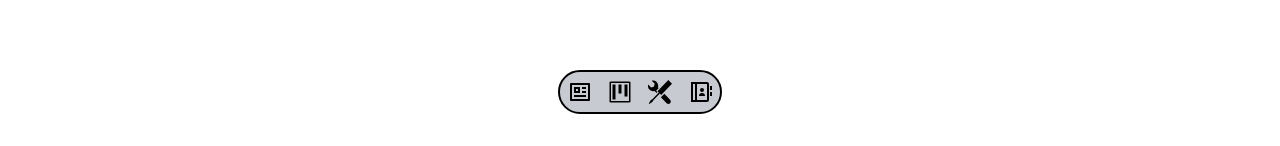
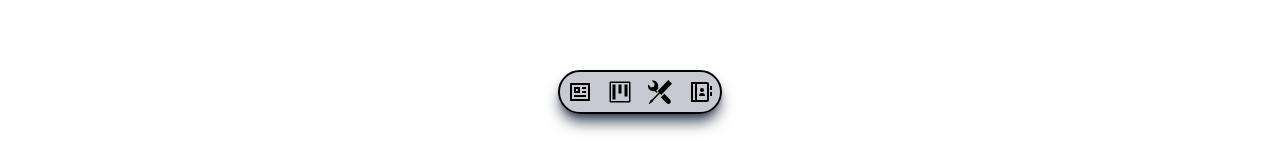
Before and after one commit to alfariiizi/alfarizi-portofolio, a React (Create React App) app: page / in a window 1280 px wide. Shown: the part 654-800 px from the top of the page. Built offline with nearby package versions, Linux system fonts and the light colour scheme; some icons are missing; a web font is replaced by a local one.

Commit message:
Adding shadow to navtools

```diff
--- a/src/components/Navtools.jsx
+++ b/src/components/Navtools.jsx
@@ -13,7 +13,7 @@ const Navtools = ({ refSection }) => {
   return (
     <section className="relative z-50">
       <div className="flex justify-center">
-        <div className="fixed bottom-8 flex items-center justify-center rounded-full border-2 border-black bg-slate-600/30 backdrop-blur-sm dark:bg-slate-100/40">
+        <div className="fixed bottom-8 flex items-center justify-center rounded-full border-2 border-black bg-slate-600/30 shadow-lg shadow-slate-700 backdrop-blur-sm dark:bg-slate-100/40">
           {navToolsContent.map((content, index) => (
             <div
               key={index}
```
